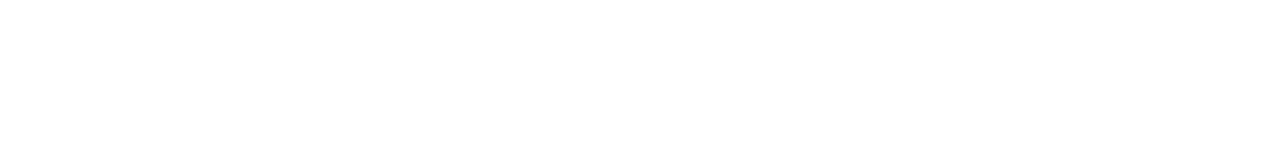
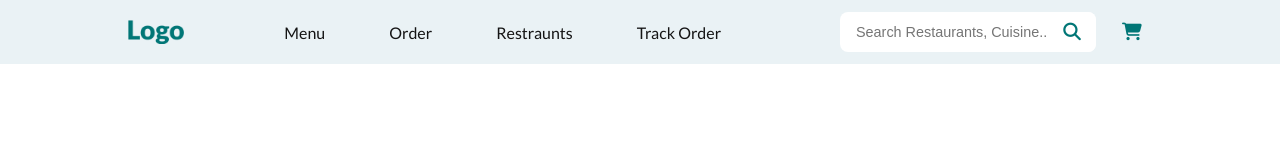
Before and after one commit to saurav-verma-01/Food-Ordering-App-Landing-Page, a plain HTML site: page index.html in a window 1280 px wide. Drawn offline with Linux system fonts and the light colour scheme.

Commit message:
desktop navbar completed

```diff
--- a/index.html
+++ b/index.html
@@ -1,16 +1,66 @@
 <!DOCTYPE html>
 <html lang="en">
-
-<head>
-    <meta charset="UTF-8">
-    <meta http-equiv="X-UA-Compatible" content="IE=edge">
-    <meta name="viewport" content="width=device-width, initial-scale=1.0">
+  <head>
+    <meta charset="UTF-8" />
+    <meta http-equiv="X-UA-Compatible" content="IE=edge" />
+    <meta name="viewport" content="width=device-width, initial-scale=1.0" />
     <title>Food website</title>
 
-</head>
+    <!-- Google font CDN -->
+    <link rel="preconnect" href="https://fonts.googleapis.com" />
+    <link rel="preconnect" href="https://fonts.gstatic.com" crossorigin />
+    <link
+      href="https://fonts.googleapis.com/css2?family=Lato:wght@100;300;400;700;900&display=swap"
+      rel="stylesheet"
+    />
 
-<body>
+    <!-- Font Awesome CDN -->
 
-</body>
+    <link
+      rel="stylesheet"
+      href="https://cdnjs.cloudflare.com/ajax/libs/font-awesome/6.4.2/css/all.min.css"
+      integrity="sha512-z3gLpd7yknf1YoNbCzqRKc4qyor8gaKU1qmn+CShxbuBusANI9QpRohGBreCFkKxLhei6S9CQXFEbbKuqLg0DA=="
+      crossorigin="anonymous"
+      referrerpolicy="no-referrer"
+    />
 
+    <!-- Stylesheet -->
+    <link rel="stylesheet" href="./style.css" />
+  </head>
+
+  <body>
+    <header>
+      <!-- Navbar -->
+      <nav class="navbar">
+        <!-- Logo -->
+        <img src="./img/logo.png" alt="company logo" class="logo" />
+
+        <!-- nav-list -->
+        <ul class="nav-list">
+          <li><a href="#" class="nav-link">Menu</a></li>
+          <li><a href="#" class="nav-link">Order</a></li>
+          <li><a href="#" class="nav-link">Restraunts</a></li>
+          <li><a href="#" class="nav-link">Track Order</a></li>
+        </ul>
+
+        <!-- nav actions -->
+        <div class="nav-actions">
+          <!-- search box -->
+          <div class="search">
+            <input
+              type="text"
+              class="search-box"
+              placeholder="Search Restaurants, Cuisine....."
+            />
+            <button class="search-btn">
+              <i class="fa-solid fa-magnifying-glass"></i>
+            </button>
+          </div>
+          <!-- cart button -->
+
+          <a href="#" class="cart"><i class="fa-solid fa-cart-shopping"></i></a>
+        </div>
+      </nav>
+    </header>
+  </body>
 </html>
--- a/style.css
+++ b/style.css
@@ -6,24 +6,149 @@
 
 :root {
   /* color variables */
-    --accent-color: #EAF2F5;
+  --accent-color: #eaf2f5;
   --primary-text-color: #141414;
   --secondary-text-color: #007676;
   --light-text-color: #fff;
   --primary-color: #fff;
   --secondary-color: #007676;
   --alpha-secondary-color: rgba(0, 118, 118, 0.2);
-    --discount-color: #E71A1C;
-    --card-hover-bg-color: #F9F9F9;
+  --discount-color: #e71a1c;
+  --card-hover-bg-color: #f9f9f9;
   --border-color: #f9f9f9;
   --box-shadow-color: var(--accent-color);
   --shadow: rgba(0, 0, 0, 0.05);
   --box-shadow: rgba(0, 0, 0, 0.25);
-    --discount-banner-background-overlay: linear-gradient(rgba(0, 118, 118, 0.8), rgba(0, 118, 118, 0.8));
-    --phone-app-shadow: #C7E1EB;
+  --discount-banner-background-overlay: linear-gradient(
+    rgba(0, 118, 118, 0.8),
+    rgba(0, 118, 118, 0.8)
+  );
+  --phone-app-shadow: #c7e1eb;
   --alpha-primary-color: rgba(255, 255, 255, 0.5);
-    --rating-color: #FFA800;
+  --rating-color: #ffa800;
 
   /* transition curves */
   --transition-curve: cubic-bezier(0.36, -0.21, 0.16, 1.97);
 }
+
+*,
+*::after,
+*::before {
+  margin: 0;
+  padding: 0;
+  box-sizing: border-box;
+}
+
+a {
+  outline: none;
+}
+
+button,
+input {
+  outline: none;
+  border: none;
+}
+
+ul {
+  list-style: none;
+}
+a {
+  color: inherit;
+  text-decoration: none;
+}
+
+html {
+  font-size: 16px;
+}
+
+body {
+  font-family: "Lato", sans-serif;
+  color: var(--primary-text-color);
+  background-color: var(--primary-color);
+}
+
+/* navbar */
+.navbar {
+  position: fixed;
+  top: 0;
+  left: 0;
+  width: 100%;
+  height: 4rem;
+
+  display: flex;
+  align-items: center;
+
+  padding: 1rem 10vw;
+  z-index: 9;
+  background-color: var(--accent-color);
+}
+
+.logo {
+  height: 1.5rem;
+}
+
+.nav-list {
+  display: flex;
+  gap: 1rem;
+  margin-left: 7.5%;
+}
+.nav-link {
+  text-transform: capitalize;
+  padding: 0.5rem 1.5rem;
+  transition: 0.2s;
+}
+.nav-link:is(:hover, :focus) {
+  color: var(--secondary-text-color);
+}
+
+.nav-actions {
+  margin-left: auto;
+  display: flex;
+  align-items: center;
+  gap: 1rem;
+}
+
+.search {
+  position: relative;
+  width: 20vw;
+  min-width: 150px;
+  height: 2.5rem;
+  border-radius: 0.5rem;
+  overflow: hidden;
+}
+.search-box {
+  width: 100%;
+  height: 100%;
+  background-color: var(--primary-color);
+  padding: 1rem;
+  font-size: 0.9rem;
+}
+
+.search-btn {
+  position: absolute;
+  right: 0;
+  width: 3rem;
+  height: 100%;
+  background-color: var(--primary-color);
+  text-align: center;
+  font-size: 1.1rem;
+  cursor: pointer;
+  color: var(--secondary-text-color);
+}
+
+.cart {
+  height: 2.5rem;
+  width: 2.5rem;
+  border-radius: 100%;
+  color: var(--secondary-text-color);
+
+  display: flex;
+  align-items: center;
+  justify-content: center;
+  font-size: 1.1rem;
+  transition: 0.5s;
+}
+
+.cart:is(:hover, :focus) {
+  background-color: var(--alpha-secondary-color);
+}
```
Lines whose indentation alone changed are shown as unchanged.
